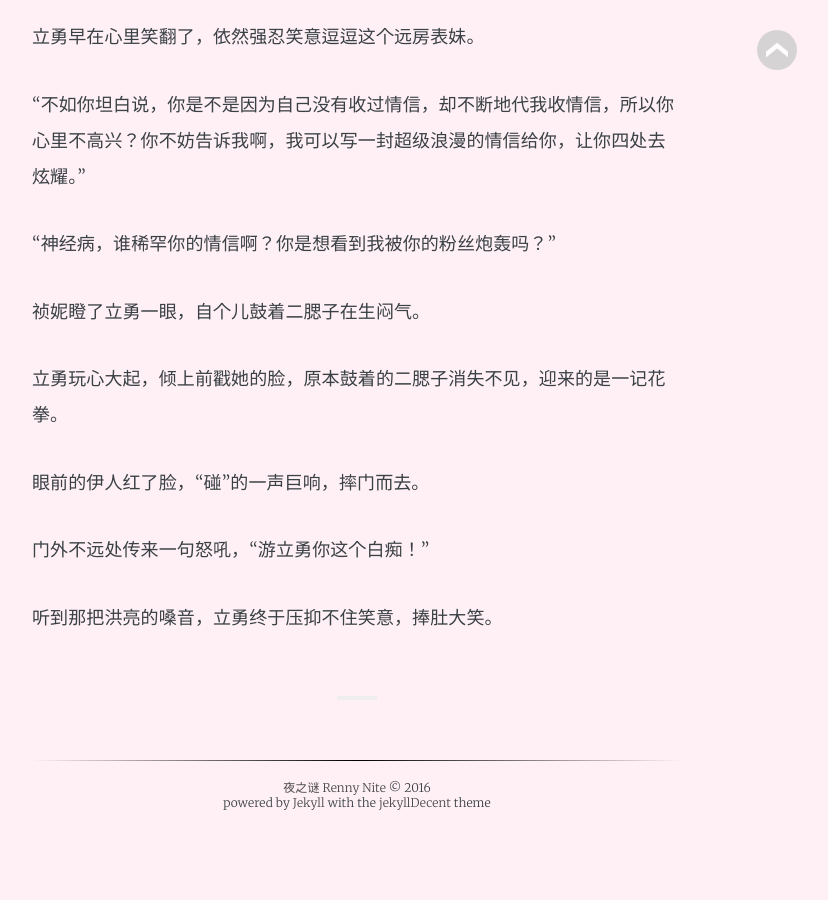
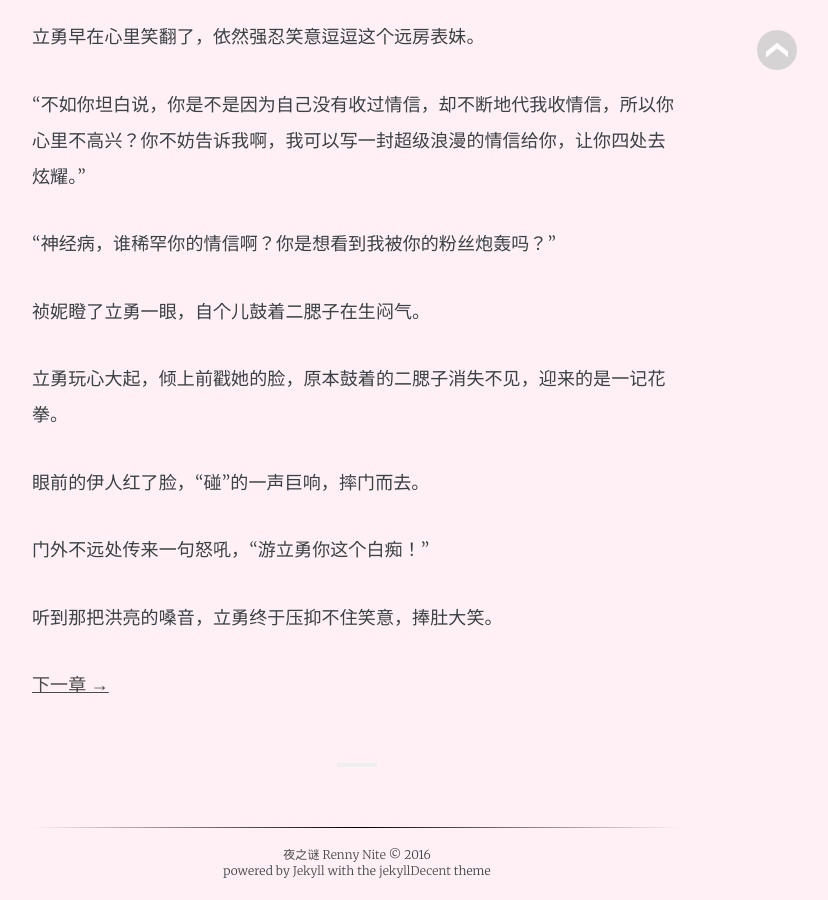
Before and after one commit to RennyNite0924/RennyNite0924.github.io, a Jekyll site: the page built from _posts/2014-05-05-the-sins-of-love-01.md, in a window 1280 px wide and 900 px high, scrolled down 1547 px. Shown: the whole window, without its empty margins (283-1111 px from the left). Built offline with Jekyll 4.4.1, drawn with Linux system fonts in a browser that asks for light colours; nearby versions of some CDN libraries; some web fonts are replaced; before the commit the page ends 2379 px from its top, so only the background shows below that.

Commit message:
Creating link to next chapter (01 to 02)

```diff
--- a/_posts/2014-05-05-the-sins-of-love-01.md
+++ b/_posts/2014-05-05-the-sins-of-love-01.md
@@ -41,3 +41,5 @@ category: Novels
 门外不远处传来一句怒吼，“游立勇你这个白痴！”
 
 听到那把洪亮的嗓音，立勇终于压抑不住笑意，捧肚大笑。
+
+[下一章 →](/novels/2014/05/06/the-sins-of-love-02.html)
```
